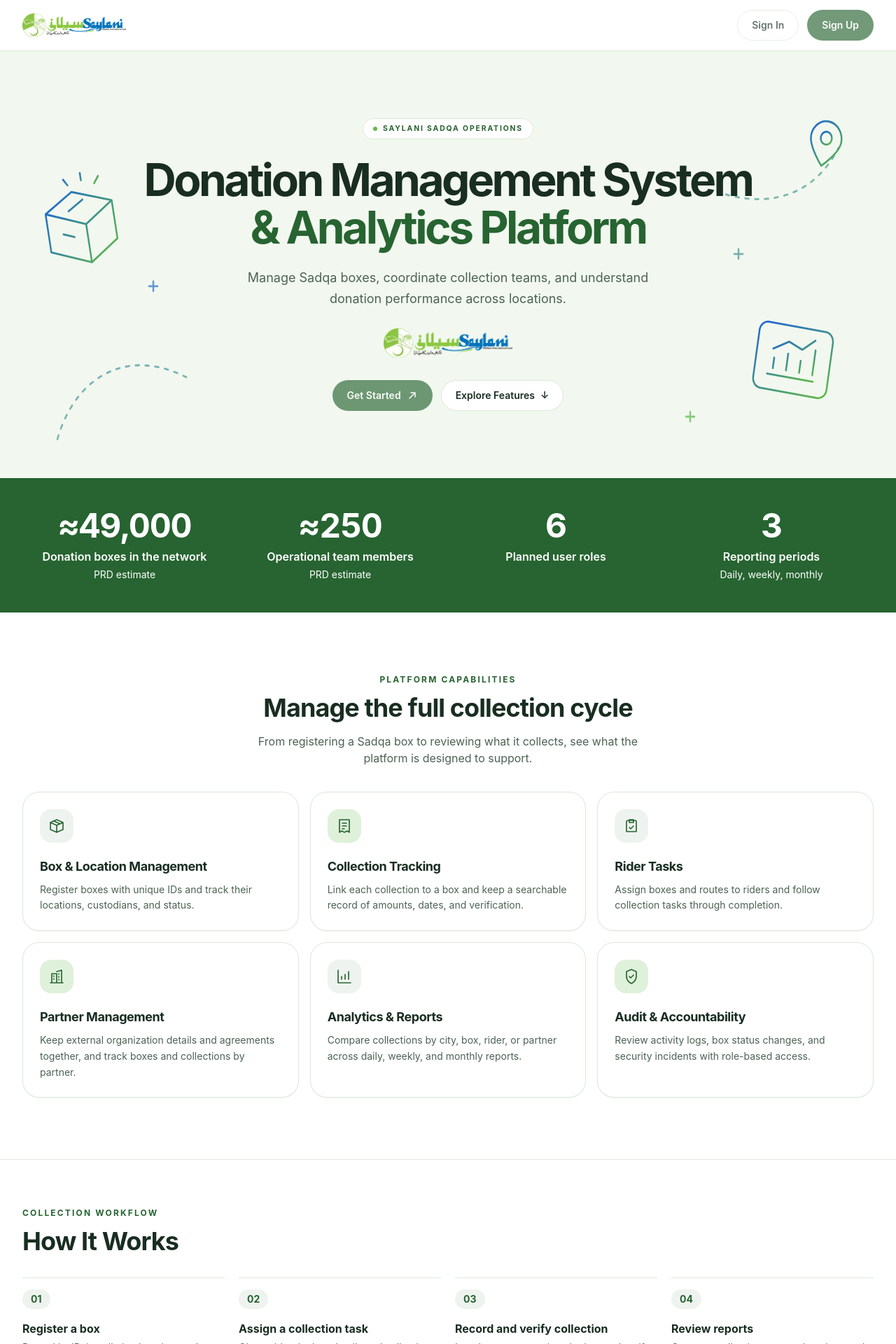
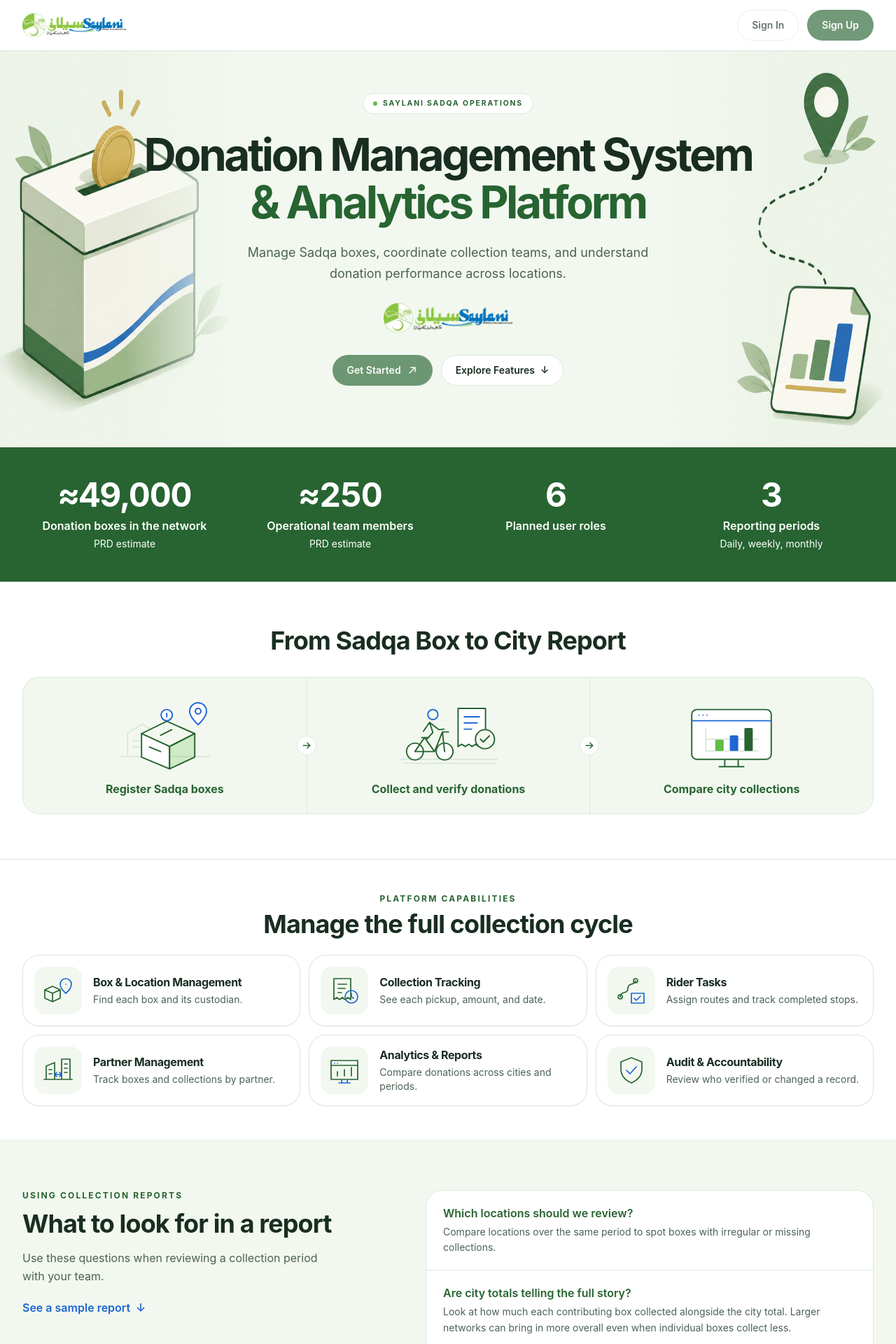
Before and after one commit to Bakhtiar804/Saylani-Sadqa-Manager, a Next.js app: page / in a window 1280 px wide. Shown: the top 1920 px of the page at 70% size. Built offline with nearby package versions, Linux system fonts and the light colour scheme.

Commit message:
feat: Updated Landing Page

```diff
--- a/app/globals.css
+++ b/app/globals.css
@@ -22,3 +22,35 @@
 @media (prefers-reduced-motion: no-preference) {
   html { scroll-behavior: smooth; }
 }
+
+.landing-workflow {
+  padding-block: clamp(2.75rem, 5vw, 4.5rem);
+}
+
+.landing-workflow-list {
+  display: grid;
+  grid-template-columns: repeat(3, minmax(0, 1fr));
+  margin-top: clamp(1.25rem, 2.5vw, 2rem);
+}
+
+.landing-workflow-item {
+  position: relative;
+  display: grid;
+  grid-template-rows: auto 1fr;
+  justify-items: center;
+  text-align: center;
+  gap: 0.5rem;
+  padding: clamp(0.6rem, 2vw, 1.5rem);
+}
+
+.landing-workflow-item + .landing-workflow-item {
+  border-left: 1px solid var(--border);
+}
+
+.landing-workflow-arrow {
+  position: absolute;
+  z-index: 1;
+  top: 50%;
+  right: 0;
+  transform: translate(50%, -50%);
+}
--- a/app/page.tsx
+++ b/app/page.tsx
@@ -14,8 +14,8 @@ export default function Home() {
       <main>
         <Hero />
         <StatsStrip />
+        <Workflow />
         <Features />
-        <Workflow />
         <ReportingGuide />
         <AnalyticsPreview />
       </main>
--- a/components/landing/features.tsx
+++ b/components/landing/features.tsx
@@ -3,54 +3,62 @@ import { Card } from "@/components/ui/card";
 const features = [
   {
     title: "Box & Location Management",
-    description: "Register boxes with unique IDs and track their locations, custodians, and status.",
-    icon: "M3 7l9-4 9 4-9 4-9-4Zm0 0v10l9 4 9-4V7m-9 4v10M8 5l9 4",
+    caption: "Find each box and its custodian.",
+    outline: "m5 23 11-5 11 5-11 5-11-5v12l11 5 11-5V23M16 28v12",
+    detail: "M35 28s-8-7-8-13a8 8 0 1 1 16 0c0 6-8 13-8 13Zm0-13h.1",
   },
   {
     title: "Collection Tracking",
-    description: "Link each collection to a box and keep a searchable record of amounts, dates, and verification.",
-    icon: "M5 3h14v18l-3-2-4 2-4-2-3 2V3Zm4 5h6m-6 4h6m-6 4h3",
+    caption: "See each pickup, amount, and date.",
+    outline: "M9 7h24v30l-4-3-4 3-4-3-4 3-4-3-4 3zm6 8h12m-12 6h10m-10 6h5",
+    detail: "M25 33a9 9 0 1 0 18 0 9 9 0 0 0-18 0Zm9-5v5l3 2",
   },
   {
     title: "Rider Tasks",
-    description: "Assign boxes and routes to riders and follow collection tasks through completion.",
-    icon: "M7 4h10a2 2 0 0 1 2 2v14H5V6a2 2 0 0 1 2-2Zm2-1h6v4H9V3Zm0 11 2 2 4-4",
+    caption: "Assign routes and track completed stops.",
+    outline: "M8 33c0-9 11-3 11-12s11-4 11-11M5 33a3 3 0 1 0 6 0 3 3 0 0 0-6 0Zm22-23a3 3 0 1 0 6 0 3 3 0 0 0-6 0Z",
+    detail: "M24 28h18v14H24zm4 7 3 3 6-6",
   },
   {
     title: "Partner Management",
-    description: "Keep external organization details and agreements together, and track boxes and collections by partner.",
-    icon: "M3 21h18M5 21V8h7v13m0-16 7-2v18M8 11v1m0 3v1m7-8v1m0 3v1m0 3v1",
+    caption: "Track boxes and collections by partner.",
+    outline: "M4 37h40M7 37V18l12-5v24m10 0V8h12v29M11 23h4m-4 6h4m18-14h4m-4 6h4m-4 6h4",
+    detail: "M19 30h10m-7-3-3 3 3 3m4-6 3 3-3 3",
   },
   {
     title: "Analytics & Reports",
-    description: "Compare collections by city, box, rider, or partner across daily, weekly, and monthly reports.",
-    icon: "M3 3v18h18M8 16v-4m5 4V9m5 7V5",
+    caption: "Compare donations across cities and periods.",
+    outline: "M5 10h38v27H5zm0 7h38m-29 15v-6m10 6V23m10 9V20",
+    detail: "M10 14h.1m4 0h.1m6 24v4m8-4v4m-12 0h16",
   },
   {
     title: "Audit & Accountability",
-    description: "Review activity logs, box status changes, and security incidents with role-based access.",
-    icon: "M12 22s7-3 7-10V5l-7-3-7 3v7c0 7 7 10 7 10Zm-3-10 2 2 4-4",
+    caption: "Review who verified or changed a record.",
+    outline: "M24 6l15 6v10c0 9-6 16-15 20-9-4-15-11-15-20V12z",
+    detail: "m17 24 5 5 9-10",
   },
 ];
 
 export function Features() {
   return (
-    <section id="features" aria-labelledby="features-title" className="mx-auto max-w-7xl scroll-mt-6 px-5 py-16 sm:px-8 sm:py-22">
-      <div className="mx-auto max-w-xl text-center">
+    <section id="features" aria-labelledby="features-title" className="mx-auto max-w-7xl scroll-mt-6 px-5 py-10 sm:px-8 lg:py-12">
+      <header className="text-center">
         <p className="text-xs font-bold tracking-[0.18em] text-primary uppercase">Platform capabilities</p>
-        <h2 id="features-title" className="mt-3 text-3xl font-bold tracking-tight sm:text-4xl">Manage the full collection cycle</h2>
-        <p className="mt-4 text-muted-foreground">From registering a Sadqa box to reviewing what it collects, see what the platform is designed to support.</p>
-      </div>
-      <div className="mt-9 grid gap-4 sm:grid-cols-2 lg:grid-cols-3">
-        {features.map(({ title, description, icon }) => (
-          <Card key={title} className="group p-6">
-            <div className="mb-5 grid size-12 place-items-center rounded-xl bg-primary/8 text-primary group-even:bg-accent/20">
-              <svg aria-hidden="true" viewBox="0 0 24 24" className="size-6" fill="none" stroke="currentColor" strokeWidth="1.65" strokeLinecap="round" strokeLinejoin="round">
-                <path d={icon} />
+        <h2 id="features-title" className="mt-2 text-3xl font-bold tracking-tight sm:text-4xl">Manage the full collection cycle</h2>
+      </header>
+      <div className="mt-6 grid gap-3 sm:grid-cols-2 lg:grid-cols-3">
+        {features.map(({ title, caption, outline, detail }) => (
+          <Card key={title} className="grid grid-cols-[4.25rem_minmax(0,1fr)] items-center gap-3 p-3 sm:gap-4 sm:p-4">
+            <div className="grid size-17 place-items-center rounded-xl bg-surface">
+              <svg aria-hidden="true" className="size-12" viewBox="0 0 48 48" fill="none" strokeWidth="1.7" strokeLinecap="round" strokeLinejoin="round">
+                <path d={outline} stroke="var(--primary)" />
+                <path d={detail} stroke="var(--brand-blue)" />
               </svg>
             </div>
-            <h3 className="text-lg font-bold tracking-tight">{title}</h3>
-            <p className="mt-2 text-sm leading-relaxed text-muted-foreground">{description}</p>
+            <div>
+              <h3 className="font-bold leading-snug tracking-tight">{title}</h3>
+              <p className="mt-1 text-sm leading-snug text-muted-foreground">{caption}</p>
+            </div>
           </Card>
         ))}
       </div>
--- a/components/landing/hero-art.tsx
+++ b/components/landing/hero-art.tsx
@@ -1,28 +1,16 @@
+import Image from "next/image";
+import artwork from "@/public/images/charity-box-route-report.png";
+
 export function HeroArt() {
   return (
-    <svg aria-hidden="true" className="pointer-events-none absolute inset-0 -z-10 hidden h-full w-full xl:block" viewBox="0 0 1280 530" fill="none" preserveAspectRatio="none">
-      <defs>
-        <linearGradient id="hero-art-gradient" x2="1" y2="1">
-          <stop offset="0" stopColor="var(--brand-blue)" />
-          <stop offset="1" stopColor="var(--accent)" />
-        </linearGradient>
-      </defs>
-      <g stroke="url(#hero-art-gradient)" strokeWidth="2.5" strokeLinecap="round" strokeLinejoin="round">
-        <g transform="translate(55 148) rotate(-10 55 56)">
-          <path d="M11 47 52 26l55 20-41 23zM11 47v48l55 22 41-23V46M66 69v48M44 49l22-11M32 76l15 6" />
-          <path d="M68 14v-9M86 21l7-8M48 17l-5-8" />
-        </g>
-        <path d="M82 482c25-77 99-115 184-77m771-227c66 16 127 0 161-58" strokeDasharray="5 9" opacity=".65" />
-        <g transform="translate(1146 80) rotate(12 33 35)">
-          <path d="M33 63S11 43 11 29a22 22 0 1 1 44 0c0 14-22 34-22 34Z" />
-          <circle cx="33" cy="28" r="8" />
-        </g>
-        <g transform="translate(1075 337) rotate(9 58 46)">
-          <rect x="5" y="5" width="106" height="83" rx="12" />
-          <path d="M24 69h66M31 61V48m19 13V40m19 21V46m19 15V30M28 37l21-12 20 7 17-14" />
-        </g>
-        <path d="M219 286v12m-6-6h12m830-46v12m-6-6h12M986 448v12m-6-6h12" opacity=".7" />
-      </g>
-    </svg>
+    <div aria-hidden="true" className="pointer-events-none absolute inset-x-0 bottom-0 -z-10 h-24 sm:h-32 xl:inset-0 xl:h-auto">
+      <Image
+        src={artwork}
+        alt=""
+        fill
+        sizes="100vw"
+        className="object-contain object-bottom mask-[linear-gradient(transparent,black_35%)] xl:object-fill xl:mask-[linear-gradient(to_right,black_14%,transparent_26%,transparent_74%,black_86%)]"
+      />
+    </div>
   );
 }
--- a/components/landing/hero.tsx
+++ b/components/landing/hero.tsx
@@ -6,8 +6,8 @@ import { HeroArt } from "./hero-art";
 export function Hero() {
   return (
     <section aria-labelledby="landing-title" className="relative isolate overflow-hidden bg-surface">
-      <div className="relative mx-auto max-w-7xl px-5 py-17 text-center sm:px-8 sm:py-21 lg:py-24">
-        <HeroArt />
+      <HeroArt />
+      <div className="relative mx-auto max-w-7xl px-5 pt-10 pb-27 text-center sm:px-8 sm:pt-13 sm:pb-35 xl:pt-15 xl:pb-22">
         <p className="mb-6 inline-flex items-center gap-2 rounded-full border border-border bg-card px-3.5 py-1.5 text-[0.65rem] font-bold tracking-[0.18em] text-primary uppercase">
           <span aria-hidden="true" className="size-1.5 rounded-full bg-accent" />
           Saylani Sadqa Operations
--- a/components/landing/workflow.tsx
+++ b/components/landing/workflow.tsx
@@ -1,22 +1,71 @@
-const steps = [
-  { title: "Register a box", detail: "Record its ID, installation location, and custodian." },
-  { title: "Assign a collection task", detail: "Give a rider the box details and collection route." },
-  { title: "Record and verify collection", detail: "Log the amount against the box and verify the record." },
-  { title: "Review reports", detail: "Compare collections across locations and reporting periods." },
+const scenes = [
+  {
+    label: "Register Sadqa boxes",
+    art: (
+      <>
+        <path d="M30 111h161M44 109V69l26-16 26 16v42M53 83h13m-13 11h13" stroke="var(--border)" />
+        <path d="M69 70 114 48l50 22-45 23z" fill="var(--surface)" />
+        <path d="M69 70v42l50 21V93z" fill="var(--card)" />
+        <path d="M119 93l45-23v42l-45 21z" fill="var(--accent)" fillOpacity=".24" />
+        <path d="m103 73 20-10m-40 31 20 8" />
+        <circle cx="114" cy="37" r="10" fill="var(--card)" stroke="var(--brand-blue)" />
+        <path d="M114 34v6" stroke="var(--brand-blue)" />
+        <path d="M170 54s-15-13-15-24a15 15 0 1 1 30 0c0 11-15 24-15 24Z" fill="var(--card)" stroke="var(--brand-blue)" />
+        <circle cx="170" cy="30" r="5" stroke="var(--brand-blue)" />
+      </>
+    ),
+  },
+  {
+    label: "Collect and verify donations",
+    art: (
+      <>
+        <path d="M26 116h172M31 123h163" stroke="var(--border)" />
+        <path d="M128 25h49v68l-6-4-6 4-6-4-6 4-6-4-6 4-7-4-6 4z" fill="var(--card)" />
+        <path d="M139 40h27m-27 11h23m-23 11h13" stroke="var(--brand-blue)" />
+        <circle cx="176" cy="80" r="17" fill="var(--surface)" />
+        <path d="m168 80 5 5 11-11" />
+        <circle cx="51" cy="102" r="15" fill="var(--card)" />
+        <circle cx="104" cy="102" r="15" fill="var(--card)" />
+        <path d="M51 102l17-25 18 25H51m35 0 14-35h11m-11 0 4 35M63 77h13m-10-11 11-16 17 13 9-1m-26-12 6 18-11 12" />
+        <circle cx="83" cy="36" r="9" fill="var(--surface)" stroke="var(--brand-blue)" />
+      </>
+    ),
+  },
+  {
+    label: "Compare city collections",
+    art: (
+      <>
+        <rect x="39" y="27" width="142" height="89" rx="9" fill="var(--card)" />
+        <path d="M39 47h142m-129-10h.1m7 0h.1m7 0h.1" stroke="var(--brand-blue)" />
+        <path d="M64 62v39h94M65 80h92" stroke="var(--border)" />
+        <rect x="81" y="81" width="15" height="20" rx="2" fill="var(--accent)" stroke="none" />
+        <rect x="107" y="73" width="15" height="28" rx="2" fill="var(--brand-blue)" stroke="none" />
+        <rect x="133" y="60" width="15" height="41" rx="2" fill="var(--primary)" stroke="none" />
+        <path d="M98 117v12m24-12v12m-34 0h44" />
+      </>
+    ),
+  },
 ];
 
 export function Workflow() {
   return (
-    <section id="workflow" aria-labelledby="workflow-title" className="scroll-mt-6 border-y border-border bg-card">
-      <div className="mx-auto max-w-7xl px-5 py-14 sm:px-8 sm:py-17">
-        <p className="text-xs font-bold tracking-[0.18em] text-primary uppercase">Collection workflow</p>
-        <h2 id="workflow-title" className="mt-3 text-3xl font-bold tracking-tight sm:text-4xl">How It Works</h2>
-        <ol className="mt-8 grid gap-5 sm:grid-cols-2 lg:grid-cols-4">
-          {steps.map(({ title, detail }, index) => (
-            <li key={title} className="border-t border-border pt-4">
-              <span aria-hidden="true" className="mb-4 inline-flex rounded-full bg-primary/8 px-3 py-1 text-sm font-bold text-primary">0{index + 1}</span>
-              <h3 className="font-bold">{title}</h3>
-              <p className="mt-1 text-sm leading-relaxed text-muted-foreground">{detail}</p>
+    <section id="workflow" aria-labelledby="workflow-title" className="landing-workflow scroll-mt-6 border-b border-border bg-card px-5 sm:px-8">
+      <div className="mx-auto max-w-7xl">
+        <h2 id="workflow-title" className="text-center text-3xl font-bold tracking-tight sm:text-4xl">From Sadqa Box to City Report</h2>
+        <ol role="list" className="landing-workflow-list rounded-2xl border border-border bg-surface">
+          {scenes.map(({ label, art }, index) => (
+            <li key={label} className="landing-workflow-item">
+              <svg aria-hidden="true" className="h-auto w-full max-w-44" viewBox="0 0 220 145" fill="none" stroke="var(--primary)" strokeWidth="2.4" strokeLinecap="round" strokeLinejoin="round">
+                {art}
+              </svg>
+              <h3 className="text-xs leading-snug font-bold text-primary sm:text-base">{label}</h3>
+              {index < scenes.length - 1 && (
+                <span aria-hidden="true" className="landing-workflow-arrow grid size-5 place-items-center sm:size-7 rounded-full border border-border bg-card text-primary">
+                  <svg className="size-3 sm:size-4" viewBox="0 0 20 20" fill="none" stroke="currentColor" strokeWidth="1.7" strokeLinecap="round" strokeLinejoin="round">
+                    <path d="M4 10h12m-5-5 5 5-5 5" />
+                  </svg>
+                </span>
+              )}
             </li>
           ))}
         </ol>
```
Also changed, not shown: public/images/charity-box-route-report.png (added).
